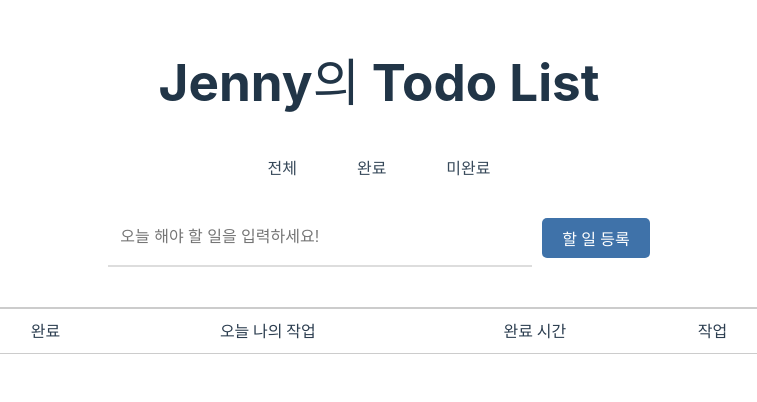
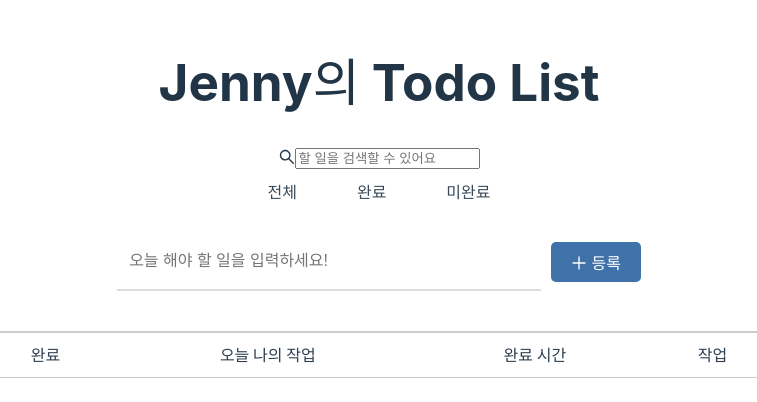
Before and after one commit to jennyhw0122/todo, a React (Vite) app: page / in a window 1280 px wide. Shown: the top 402 px of the page, without its empty margins (281-1038 px from the left). Built offline with nearby package versions, Linux system fonts and the light colour scheme.

Commit message:
Set up GitHub Actions and update project files

```diff
--- a/src/App.jsx
+++ b/src/App.jsx
@@ -1,109 +1,135 @@
-import React, { useState, useEffect, useReducer } from "react";
+import React, { useReducer, useState, useEffect } from "react";
 import TodoInput from "./component/TodoInput";
 import TodoList from "./component/TodoList";
 import styles from "./css/App.module.css";
+import { SearchOutlined } from "@ant-design/icons";
 
-// 리듀서 함수 정의
+/**
+ * Reducer 함수
+ * - todos 상태를 업데이트하는 로직을 한 곳에서 관리
+ * - action.type에 따라 상태(state)를 업데이트
+ */
 const todoReducer = (state, action) => {
-  const dayOption = {
-    year: "2-digit",
-    month: "long",
-    day: "numeric",
-    weekday: "long",
-    hour: "2-digit",
-    minute: "2-digit",
-    hour12: false,
-  };
-
   switch (action.type) {
-    case "ADD_TODO":
+    case "addTodo": // 새로운 todo를 추가하는 경우
       return [
-        ...state,
+        ...state, // 기존 todos 배열 유지
         {
-          id: Date.now(),
-          time: new Date().toLocaleString("ko-KR", dayOption),
-          text: action.payload,
-          completed: false,
-          completedAt: null,
+          id: Date.now(), // 고유 ID (현재 시간을 기반으로 생성)
+          text: action.payload, // 입력된 텍스트를 할 일로 설정
+          completed: false, // 초기 상태는 완료되지 않음
         },
       ];
-    case "TOGGLE_TODO":
+    case "toggleTodo": // 완료 여부를 토글
       return state.map((todo) =>
         todo.id === action.payload
-          ? {
-              ...todo,
-              completed: !todo.completed,
-              completedAt: !todo.completed
-                ? new Date().toLocaleString("ko-KR", { hour: "2-digit", minute: "2-digit" })
-                : null,
-            }
+          ? { ...todo, completed: !todo.completed } // 완료 상태를 반전
+          : todo // 조건에 맞지 않으면 그대로 유지
+      );
+    case "updateTodo": // todo 텍스트 수정
+      return state.map((todo) =>
+        todo.id === action.payload.id
+          ? { ...todo, text: action.payload.newText } // 텍스트만 업데이트
           : todo
       );
-    case "DELETE_TODO":
-      return state.filter((todo) => todo.id !== action.payload);
-    case "UPDATE_TODO":
-      return state.map((todo) =>
-        todo.id === action.payload.id
-          ? { ...todo, text: action.payload.newText }
-          : todo
-      );
+    case "deleteTodo": // 특정 todo 삭제
+      return state.filter((todo) => todo.id !== action.payload); // 해당 ID를 제외한 todos 반환
     default:
-      throw new Error(`Unhandled action type: ${action.type}`);
+      throw new Error(`Unhandled action type: ${action.type}`); // 예외 처리
   }
 };
 
 function App() {
+  /**
+   * 초기 todos 상태 가져오기
+   * - 로컬스토리지에 저장된 todos 데이터를 불러옴
+   * - 로컬스토리지에 없으면 빈 배열로 초기화
+   */
   const getInitialTodos = () => {
     const storedTodos = localStorage.getItem("todos");
     return storedTodos ? JSON.parse(storedTodos) : [];
   };
 
-  const [todos, dispatch] = useReducer(todoReducer, getInitialTodos());
-  const [newTodo, setNewTodo] = useState("");
-  const [filter, setFilter] = useState("all");
+  const [todos, dispatch] = useReducer(todoReducer, getInitialTodos()); // todos 상태와 리듀서 연결
+  const [searchQuery, setSearchQuery] = useState(""); // 검색창 상태
+  const [filter, setFilter] = useState("all"); // 필터 상태: 전체, 완료, 미완료 중 하나
 
+  /**
+   * 필터링된 todos 리스트 계산
+   * - 검색어와 필터 상태에 따라 todos 배열을 필터링
+   */
   const filteredTodos = todos.filter((todo) => {
-    if (filter === "completed") return todo.completed;
-    if (filter === "incomplete") return !todo.completed;
-    return true;
+    if (searchQuery) {
+      // 검색어가 있을 때
+      return todo.text.toLowerCase().includes(searchQuery.toLowerCase());
+    }
+    if (filter === "completed") return todo.completed; // 완료된 항목만
+    if (filter === "incomplete") return !todo.completed; // 미완료 항목만
+    return true; // 검색어나 필터 조건이 없으면 전체 반환
   });
 
+  /**
+   * 로컬스토리지 업데이트
+   * - todos 상태가 변경될 때마다 로컬스토리지에 저장
+   */
   useEffect(() => {
     localStorage.setItem("todos", JSON.stringify(todos));
   }, [todos]);
 
-  const addTodo = () => {
-    if (!newTodo.trim()) {
-      alert("할 일을 입력해쥬~!");
+  /**
+   * 새로운 todo 추가 핸들러
+   * - 사용자가 입력한 텍스트를 todos에 추가
+   */
+  const addTodo = (text) => {
+    if (!text.trim()) {
+      alert("할 일을 입력해주세요!"); // 빈 입력 방지
       return;
     }
-    dispatch({ type: "ADD_TODO", payload: newTodo });
-    setNewTodo("");
+    dispatch({ type: "addTodo", payload: text });
   };
 
-  const toggleComplete = (id) => {
-    dispatch({ type: "TOGGLE_TODO", payload: id });
+  /**
+   * todo 텍스트 수정 핸들러
+   * - 특정 todo의 텍스트를 업데이트
+   */
+  const updateTodo = (id, newText) => {
+    dispatch({ type: "updateTodo", payload: { id, newText } });
   };
 
-  const deleteTodo = (id) => {
-    dispatch({ type: "DELETE_TODO", payload: id });
+  /**
+   * 완료 여부 토글 핸들러
+   * - 특정 todo의 완료 상태를 반전
+   */
+  const toggleComplete = (id) => {
+    dispatch({ type: "toggleTodo", payload: id });
   };
 
-  const updateTodo = (id, newText) => {
-    dispatch({ type: "UPDATE_TODO", payload: { id, newText } });
+  /**
+   * todo 삭제 핸들러
+   * - 특정 todo를 todos 배열에서 제거
+   */
+  const deleteTodo = (id) => {
+    dispatch({ type: "deleteTodo", payload: id });
   };
 
   return (
     <div className={styles.app}>
-      {/* 최상위 컨테이너에 styles.app 클래스 적용 */}
-      <h1 className={styles.title}>Jenny의 Todo List</h1>
+      <h1>Jenny의 Todo List</h1>
 
-      {/* 필터 버튼 */}
+      {/* 검색창 UI */}
+      <div className={styles.searchInput}>
+        <SearchOutlined className={styles.ico} />
+        <input
+          type="search"
+          placeholder="할 일을 검색할 수 있어요"
+          value={searchQuery}
+          onChange={(e) => setSearchQuery(e.target.value)} // 검색어 상태 업데이트
+        />
+      </div>
+
+      {/* 필터 버튼들 */}
       <div className={styles.filterButtons}>
-        <button
-          onClick={() => setFilter("all")}
-          className={styles.filterButton}
-        >
+        <button onClick={() => setFilter("all")} className={styles.filterButton}>
           전체
         </button>
         <button
@@ -121,14 +147,14 @@ function App() {
       </div>
 
       {/* TodoInput 컴포넌트 */}
-      <TodoInput newTodo={newTodo} setNewTodo={setNewTodo} addTodo={addTodo} />
+      <TodoInput addTodo={addTodo} />
 
       {/* TodoList 컴포넌트 */}
       <TodoList
         todos={filteredTodos}
+        updateTodo={updateTodo}
         toggleComplete={toggleComplete}
         deleteTodo={deleteTodo}
-        updateTodo={updateTodo}
       />
     </div>
   );
--- a/src/component/TodoInput.jsx
+++ b/src/component/TodoInput.jsx
@@ -1,8 +1,14 @@
-import React from "react";
 import PropTypes from "prop-types";
 import styles from "../css/TodoInput.module.css";
+// Ant Design Icons
+import { PlusOutlined, EditOutlined } from "@ant-design/icons";
 
 function TodoInput({ newTodo, setNewTodo, addTodo }) {
+  /**
+   * Enter 키를 눌렀을 때 처리
+   * - 입력값이 있으면 할 일을 추가
+   * - 입력값이 없으면 경고 표시
+   */
   const handleKeyDown = (e) => {
     if (e.key === "Enter") {
       e.preventDefault(); // 기본 Enter 동작 방지
@@ -16,14 +22,16 @@ function TodoInput({ newTodo, setNewTodo, addTodo }) {
 
   return (
     <div className={styles.container}>
+      {/* 입력 필드 */}
       <input
         type="text"
-        value={newTodo}
-        onChange={(e) => setNewTodo(e.target.value)}
+        value={newTodo} // 부모 컴포넌트로부터 받은 상태값
+        onChange={(e) => setNewTodo(e.target.value)} // 상태 업데이트
         onKeyDown={handleKeyDown} // Enter 키 이벤트 처리
         placeholder="오늘 해야 할 일을 입력하세요!"
         className={styles.todoInput}
       />
+      {/* 추가 버튼 */}
       <button
         onClick={() => {
           if (newTodo.trim()) {
@@ -34,16 +42,17 @@ function TodoInput({ newTodo, setNewTodo, addTodo }) {
         }}
         className={styles.addButton}
       >
-        할 일 등록
+        <PlusOutlined className={styles.addIcon} /> {/* 추가 아이콘 */}
+        등록
       </button>
     </div>
   );
 }
 
 TodoInput.propTypes = {
-  newTodo: PropTypes.string.isRequired,
-  setNewTodo: PropTypes.func.isRequired,
-  addTodo: PropTypes.func.isRequired,
+  newTodo: PropTypes.string.isRequired, // 입력된 할 일 값
+  setNewTodo: PropTypes.func.isRequired, // 입력 값을 업데이트하는 함수
+  addTodo: PropTypes.func.isRequired, // 할 일을 추가하는 함수
 };
 
 export default TodoInput;
--- a/vite.config.js
+++ b/vite.config.js
@@ -3,5 +3,5 @@ import react from '@vitejs/plugin-react';
 
 export default defineConfig({
   plugins: [react()],
-  base: '/todo/'  // GitHub 리포지토리 이름으로 변경
+  base: "/todo/" // 여기서 repository-name을 리포지토리 이름으로 변경
 });
```
Also changed, not shown: package.json (+4 -4 lines), 1 other file (tests, documents, lock files or other folders).
